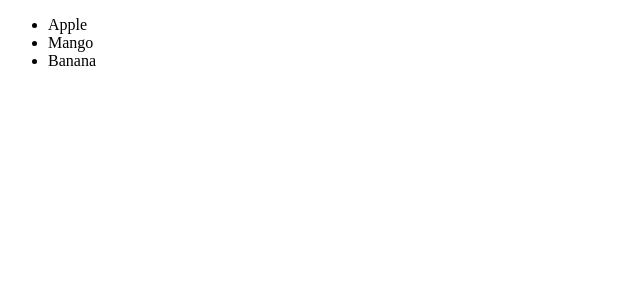
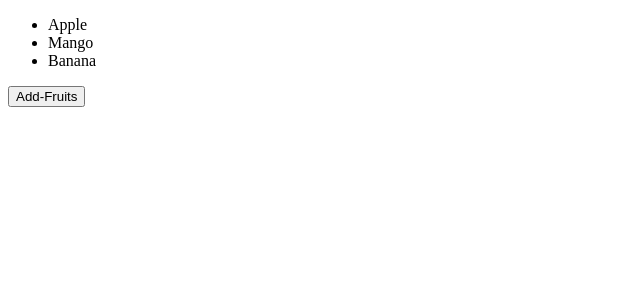
Before and after one commit to Tausifqureshi/React_Revision, a React (Vite) app: page / in a window 1280 px wide. Shown: the top 300 px of the page, without its empty margins (0-640 px from the left). Built offline with nearby package versions, Linux system fonts and the light colour scheme.

Commit message:
useState-File

```diff
--- a/src/useState/StateExampleArray.jsx
+++ b/src/useState/StateExampleArray.jsx
@@ -4,13 +4,20 @@ import React, { useState } from "react";
 
 function StateExampleArray() {
   const [fruits, setFruit] = useState(["Apple", "Mango", "Banana"]);
+
+  function fruitsAdding() {
+    console.log("Add new Fruits");
+    setFruit([...fruits, "Add new fruits"]); //...old value bhi rehe gi is sprade oparetor se or new value ko add kar re hai "new value"
+  }
   return (
     <>
-     <ul>
-        {fruits.map((fruit)=>{
-           return <li key={fruit}>{fruit}</li>
+      <ul>
+        {fruits.map((fruit, index) => {
+          //'index' ko unique key ke liye use kar rahe hain duplicate value ati bhi hai tu error nhi aye ga ab console me.
+          return <li key={index}>{fruit}</li>;
         })}
-     </ul>
+      </ul>
+      <button onClick={fruitsAdding}>Add-Fruits</button>
     </>
   );
 }
```
